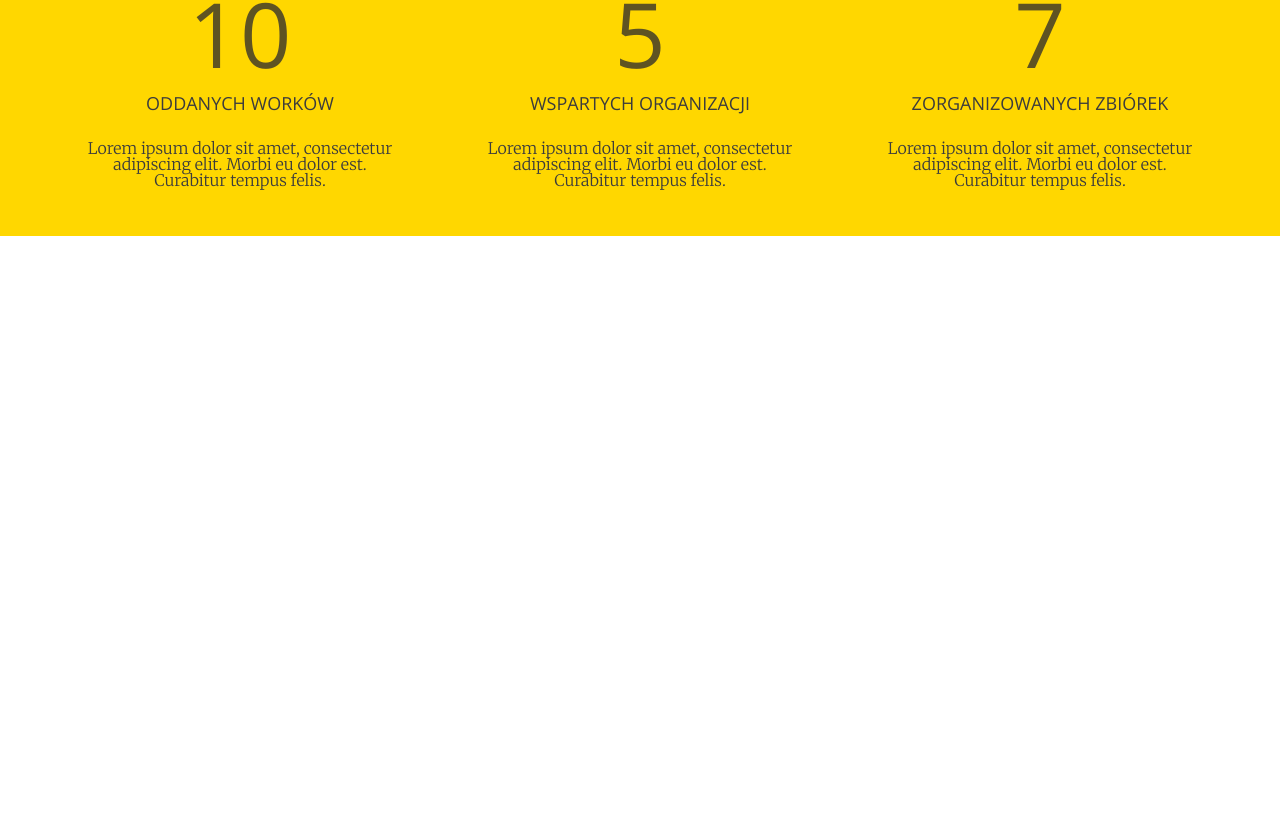
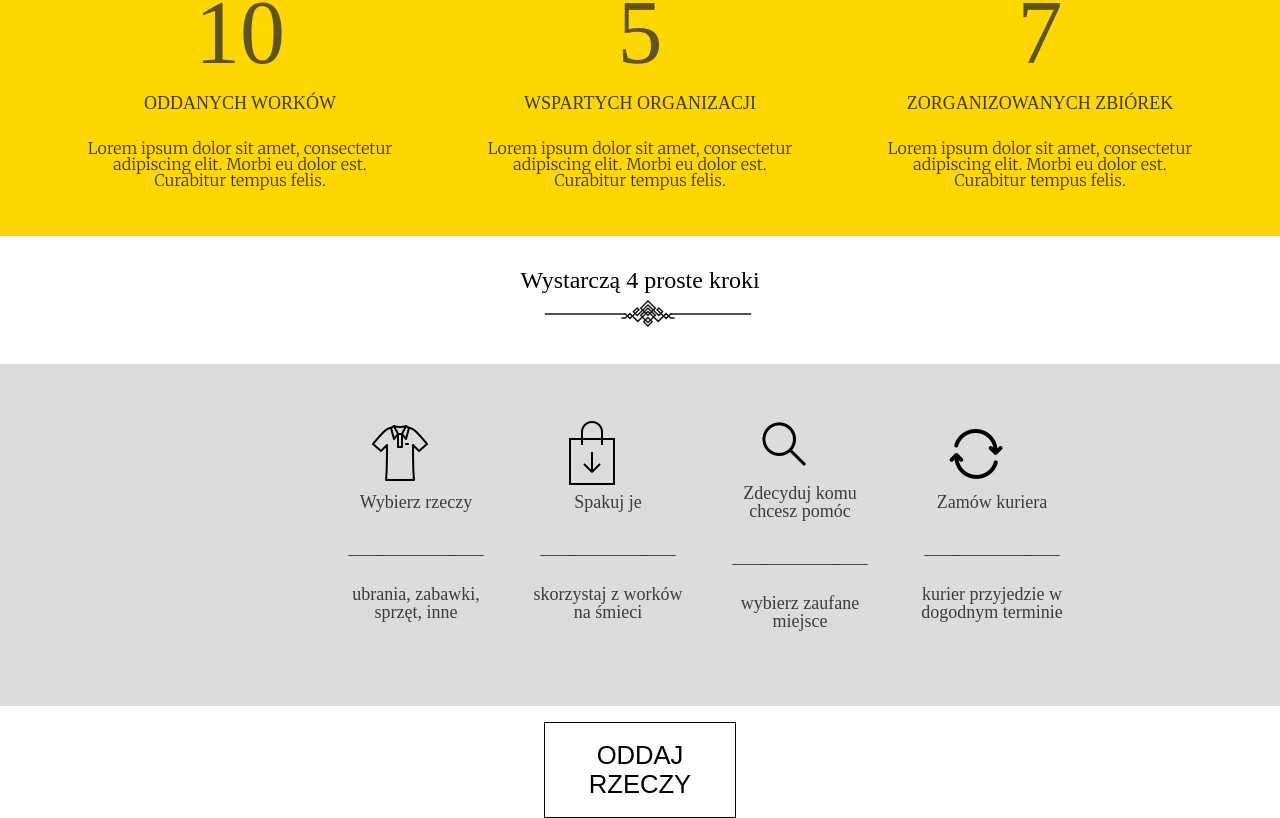
Before and after one commit to kriskris79/Oddam-w-dobre-rece, a React (Create React App) app in the folder oddam_w_dobre_rece/: page / in a window 1280 px wide. Shown: the part 559-1377 px from the top of the page. Before the commit the page ends 800 px from the top, so only its background shows below. Built offline with nearby package versions, Linux system fonts and the light colour scheme.

Commit message:
foursteps

```diff
--- a/oddam_w_dobre_rece/src/components/home/Home.js
+++ b/oddam_w_dobre_rece/src/components/home/Home.js
@@ -3,6 +3,7 @@
 import React, {Component} from "react";
 import HomeHeader from "./HomeHeader";
 import HomeThreeColumns from "./HomeThreeColumns";
+import HomeFourSteps from "./HomeFourSteps";
 // import Logging from "./Logging";
 // import Navigation from "./Navigation";
 
@@ -12,6 +13,7 @@ class Home extends Component {
             <>
                 <HomeHeader/>
                 <HomeThreeColumns/>
+                <HomeFourSteps/>
                 {/*<Logging/>*/}
                 {/*<Navigation/>*/}
 
--- /dev/null
+++ b/oddam_w_dobre_rece/src/components/home/HomeFourSteps.js
@@ -0,0 +1,51 @@
+import React, { Component } from "react";
+import { Link } from "react-router-dom";
+
+class HomeFourSteps extends Component {
+    state = {};
+    render() {
+        return (
+            <section className="fourSteps">
+                <div className="fourStepsHeadline">
+                    <h1>Wystarczą 4 proste kroki</h1>
+                    <div className="decorationImage2"></div>
+                </div>
+                <div className="row fourStepsSteps">
+                    <div className="col-4"></div>
+                    <div className="col-2 fourStepsStep">
+                        <div className="fourStepsImage1"></div>
+                        <h5>Wybierz rzeczy</h5>
+                        <h5>_______________</h5>
+                        <h5>ubrania, zabawki, sprzęt, inne</h5>
+                    </div>
+                    <div className="col-2 fourStepsStep">
+                        <div className="fourStepsImage2"></div>
+                        <h5>Spakuj je</h5>
+                        <h5>_______________</h5>
+                        <h5>skorzystaj z worków na śmieci</h5>
+                    </div>
+                    <div className="col-2 fourStepsStep">
+                        <div className="fourStepsImage3"></div>
+                        <h5>Zdecyduj komu chcesz pomóc</h5>
+                        <h5>_______________</h5>
+                        <h5>wybierz zaufane miejsce</h5>
+                    </div>
+                    <div className="col-2 fourStepsStep">
+                        <div className="fourStepsImage4"></div>
+                        <h5>Zamów kuriera</h5>
+                        <h5>_______________</h5>
+                        <h5>kurier przyjedzie w dogodnym terminie</h5>
+                    </div>
+                    <div className="col-3"></div>
+                </div>
+                <div className="fourStepsButton">
+                    <button>
+                        <Link to="/logowanie">Oddaj rzeczy</Link>
+                    </button>
+                </div>
+            </section>
+        );
+    }
+}
+
+export default HomeFourSteps;
--- a/oddam_w_dobre_rece/src/scss/main.scss
+++ b/oddam_w_dobre_rece/src/scss/main.scss
@@ -3,9 +3,3 @@
 @import './settings/_colors.scss';
 @import './settings/_home.scss';
 @import './settings/_grid.scss';
-
-body {
-  font-family: $font-base ;
-font-size: 40px;
-
-}
--- a/oddam_w_dobre_rece/src/scss/settings/_colors.scss
+++ b/oddam_w_dobre_rece/src/scss/settings/_colors.scss
@@ -1,2 +1,3 @@
 $color-black: #000000;
 $color-yellow: #ffd700;
+$color-grey: #dcdcdc;
--- a/oddam_w_dobre_rece/src/scss/settings/_home.scss
+++ b/oddam_w_dobre_rece/src/scss/settings/_home.scss
@@ -137,3 +137,98 @@ button{   font-size: 13px;
     }
   }
 }
+
+// Four steps
+
+.fourSteps {
+  margin-top: 2rem;
+  .fourStepsHeadline {
+    display: flex;
+    flex-direction: column;
+    align-items: center;
+    .decorationImage2 {
+      background-image: url("../../assets/Decoration.svg");
+      background-repeat: no-repeat;
+      background-size: contain;
+      height: 4rem;
+      margin-left: 1rem;
+      margin-top: 0.5rem;
+      width: 13rem;
+    }
+  }
+  h1 {
+    font-size: 1.5rem;
+    font-weight: 300;
+    text-align: center;
+  }
+  h5 {
+    color: #3C3C3C;
+    font-size: 18px;
+    text-align: center;
+    margin-bottom: 28px;
+
+  }
+  }
+  .fourStepsSteps {
+    background-color: $color-grey;
+    .fourStepsStep {
+      display: flex;
+      flex-direction: column;
+      justify-content: center;
+      padding: 3rem 1rem;
+      text-align: center;
+      .fourStepsImage1 {
+        background-image: url("../../assets/Icon-1.svg");
+        background-repeat: no-repeat;
+        background-size: contain;
+        height: 4rem;
+        margin-bottom: 0.5rem;
+        margin-left: 2rem;
+      }
+      .fourStepsImage2 {
+        background-image: url("../../assets/Icon-2.svg");
+        background-repeat: no-repeat;
+        background-size: contain;
+        height: 4rem;
+        margin-bottom: 0.5rem;
+        margin-left: 2rem;
+      }
+      .fourStepsImage3 {
+        background-image: url("../../assets/Icon-3.svg");
+        background-repeat: no-repeat;
+        background-size: contain;
+        height: 4rem;
+        margin-bottom: 0.5rem;
+        margin-left: 2rem;
+      }
+      .fourStepsImage4 {
+        background-image: url("../../assets/Icon-4.svg");
+        background-repeat: no-repeat;
+        background-size: contain;
+        height: 4rem;
+        margin-bottom: 0.5rem;
+        margin-left: 2rem;
+      }
+    }
+  }
+  .fourStepsButton {
+    display: flex;
+    flex-direction: column;
+    align-items: center;
+    margin-top: 1rem;
+    button {
+      background-color: white;
+      border: 1px solid black;
+      cursor: pointer;
+      display: inline-block;
+      height: 6rem;
+
+      width: 12rem;
+      a {
+        color: $color-black;
+        font-size: 1.6rem;
+        text-decoration: none;
+        text-transform: uppercase;
+      }
+    }
+  }
```
